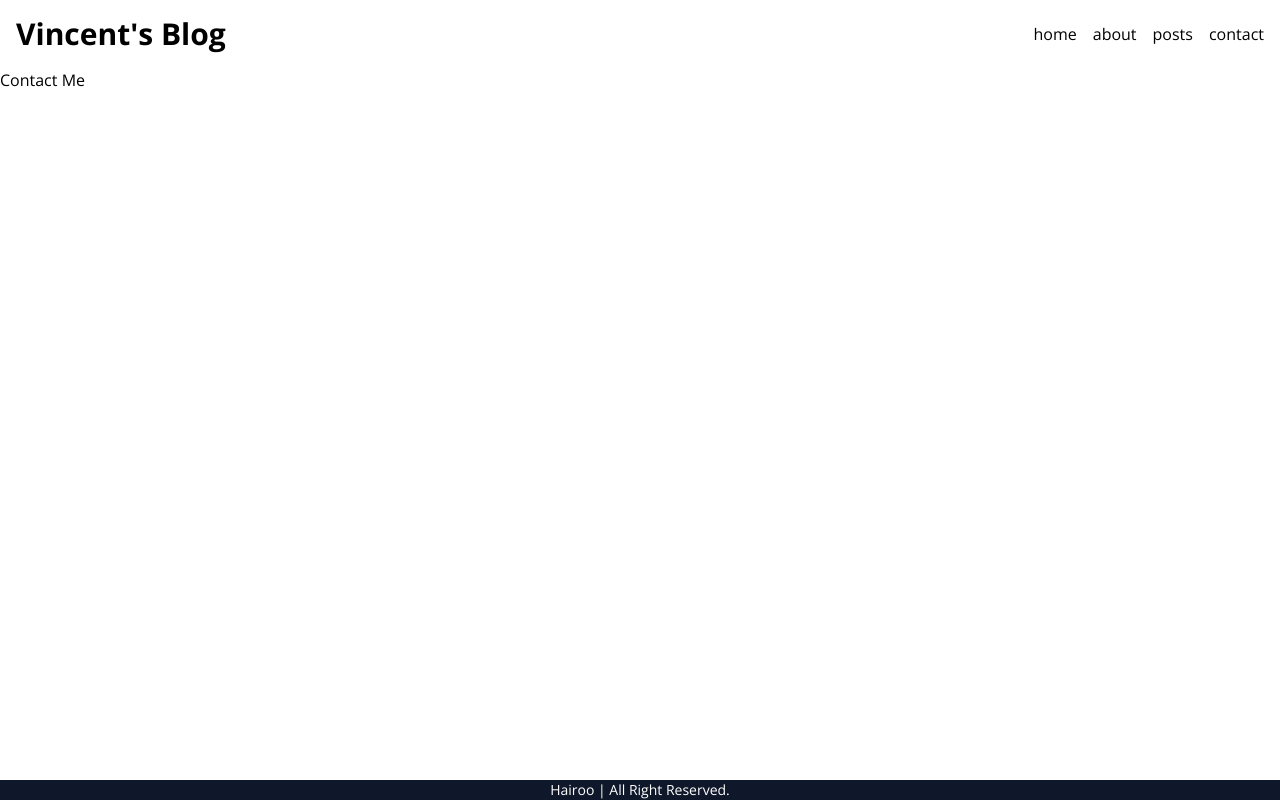
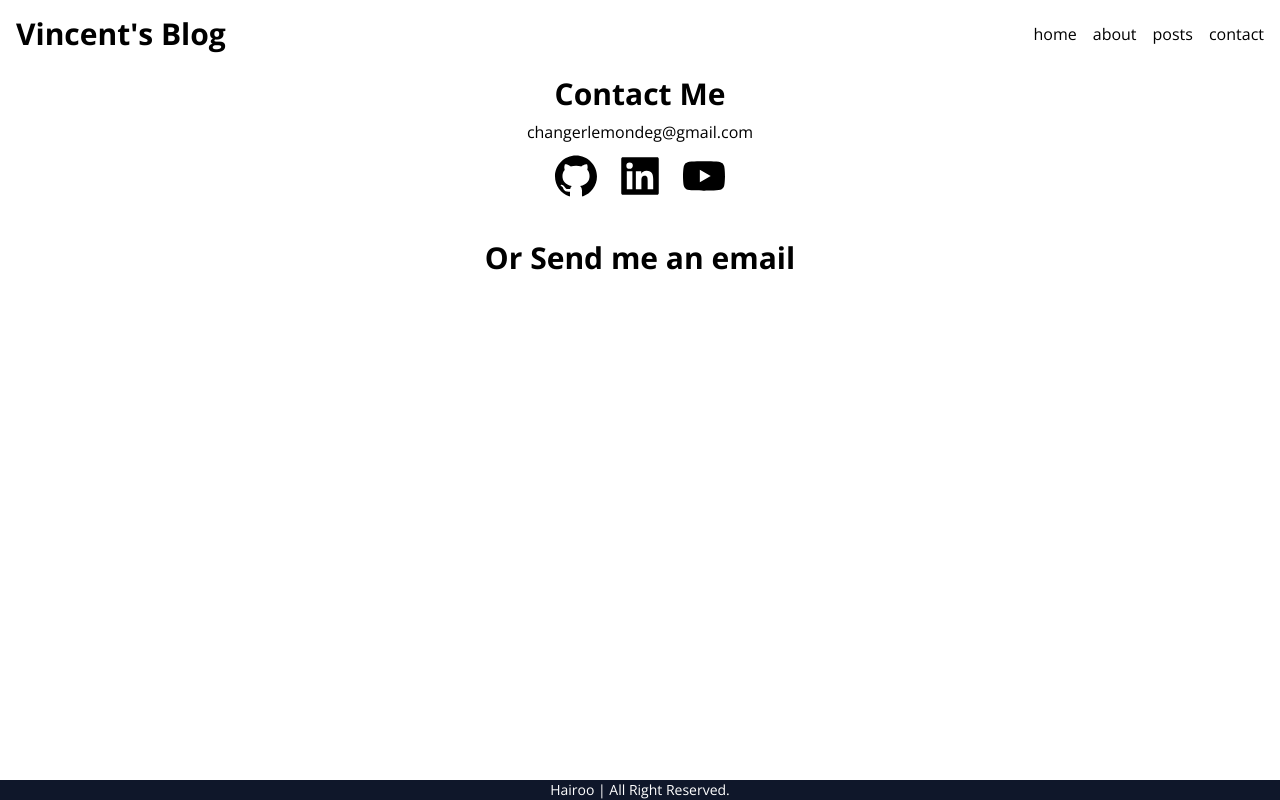
Before and after one commit to ssungbeenkim/blog, a Next.js app: page /contact in a window 1280 px wide. Built offline with nearby package versions, Linux system fonts and the light colour scheme.

Commit message:
feat: about, contact page

```diff
--- a/src/app/about/page.tsx
+++ b/src/app/about/page.tsx
@@ -1,3 +1,32 @@
+import { AiFillGithub, AiFillLinkedin, AiFillYoutube } from 'react-icons/ai';
+
+import Hero from '@/conponents/Hero';
+const LINKS = [
+  { icon: <AiFillGithub />, url: 'dlskj' },
+  { icon: <AiFillLinkedin />, url: 'dlskj' },
+  { icon: <AiFillYoutube />, url: 'dlskj' },
+];
+const TITLE_CLASS = 'texxt-2xl my-2 font-bold text-gray-800';
 export default function AboutPage() {
-  return <p>about me!</p>;
+  return (
+    <>
+      <Hero />
+      <section className='m-8 bg-gray-100 p-8 text-center shadow-lg'>
+        <h2 className={TITLE_CLASS}>Who am I?</h2>
+        <p>
+          I am a software engineer with a passion for building things. I have
+        </p>
+        <h2 className={TITLE_CLASS}>Career</h2>
+        <p>
+          Google (-Now) <br />
+          Meta (-2020)
+        </p>
+        <h2 className={TITLE_CLASS}>Skills</h2>
+        <p>
+          Next.js, React, TypeScript <br />
+          Node.js, Express, MongoDB
+        </p>
+      </section>
+    </>
+  );
 }
--- a/src/app/contact/page.tsx
+++ b/src/app/contact/page.tsx
@@ -1,3 +1,31 @@
+import ContactForm from '@/conponents/ContactForm';
+import { AiFillGithub, AiFillLinkedin, AiFillYoutube } from 'react-icons/ai';
+const LINKS = [
+  { icon: <AiFillGithub />, url: 'https://youtube.com' },
+  { icon: <AiFillLinkedin />, url: 'https://youtube.com' },
+  { icon: <AiFillYoutube />, url: 'https://youtube.com' },
+];
+
 export default function ContactPage() {
-  return <p>Contact Me</p>;
+  return (
+    <section className='flex flex-col items-center'>
+      <h2 className='my-2 text-3xl font-bold'>Contact Me</h2>
+      <p>changerlemondeg@gmail.com</p>
+      <ul className='my-2 flex gap-4'>
+        {LINKS.map((link, index) => (
+          <a
+            key={index}
+            href={link.url}
+            target='_blank'
+            rel='noreferrel'
+            className='text-5xl transition duration-300 ease-in-out hover:text-blue-500'
+          >
+            {link.icon}
+          </a>
+        ))}
+      </ul>
+      <h2 className='my-8 text-3xl font-bold'>Or Send me an email</h2>
+      <ContactForm />
+    </section>
+  );
 }
--- a/src/app/posts/[slug]/page.tsx
+++ b/src/app/posts/[slug]/page.tsx
@@ -12,7 +12,7 @@ export default async function Page({ params: { slug } }: Props) {
   const post = await getPostData(slug);
   const { title, path, next, prev } = post;
   return (
-    <article className='m-4 overflow-hidden rounded-2xl bg-gray-100 shadow-lg'>
+    <article className='m-4 overflow-hidden rounded-2xl bg-gray-200 shadow-lg'>
       <Image
         className='max-h-80 w-full object-cover'
         src={`/images/posts/${path}.png`}
--- /dev/null
+++ b/src/conponents/ContactForm.tsx
@@ -0,0 +1,3 @@
+export default function ContactForm() {
+  return <></>;
+}
--- a/src/conponents/Header.tsx
+++ b/src/conponents/Header.tsx
@@ -4,7 +4,7 @@ export default function Header() {
   return (
     <header className='flex items-center justify-between p-4'>
       <Link href='/'>
-        <h1 className='text-3xl font-bold'>{"Vincent's Blog"}</h1>
+        <h1 className='text-3xl font-bold'>{`Vincent's Blog`}</h1>
       </Link>
       <nav className='flex gap-4'>
         <Link href='/'>home</Link>
--- a/src/conponents/MarkdownViewer.tsx
+++ b/src/conponents/MarkdownViewer.tsx
@@ -31,7 +31,7 @@ export default function MarkdownViewer({ content }: { content: string }) {
           },
           img: (image) => (
             <Image
-              className='max-h-60 w-full object-cover'
+              className='max-h-100 w-full object-cover'
               src={image.src || ''}
               alt={image.alt || ''}
               width={500}
--- a/src/conponents/PostContent.tsx
+++ b/src/conponents/PostContent.tsx
@@ -5,7 +5,7 @@ import { BsFillCalendarDateFill } from 'react-icons/bs';
 export default function PostContent({ post }: { post: PostData }) {
   const { title, description, date, content } = post;
   return (
-    <section className='flex flex-col'>
+    <section className='flex flex-col py-3'>
       <div className='flex items-center self-end text-gray-500'>
         <BsFillCalendarDateFill />
         <p className='ml-2 font-semibold'>{date.toString()}</p>
```
